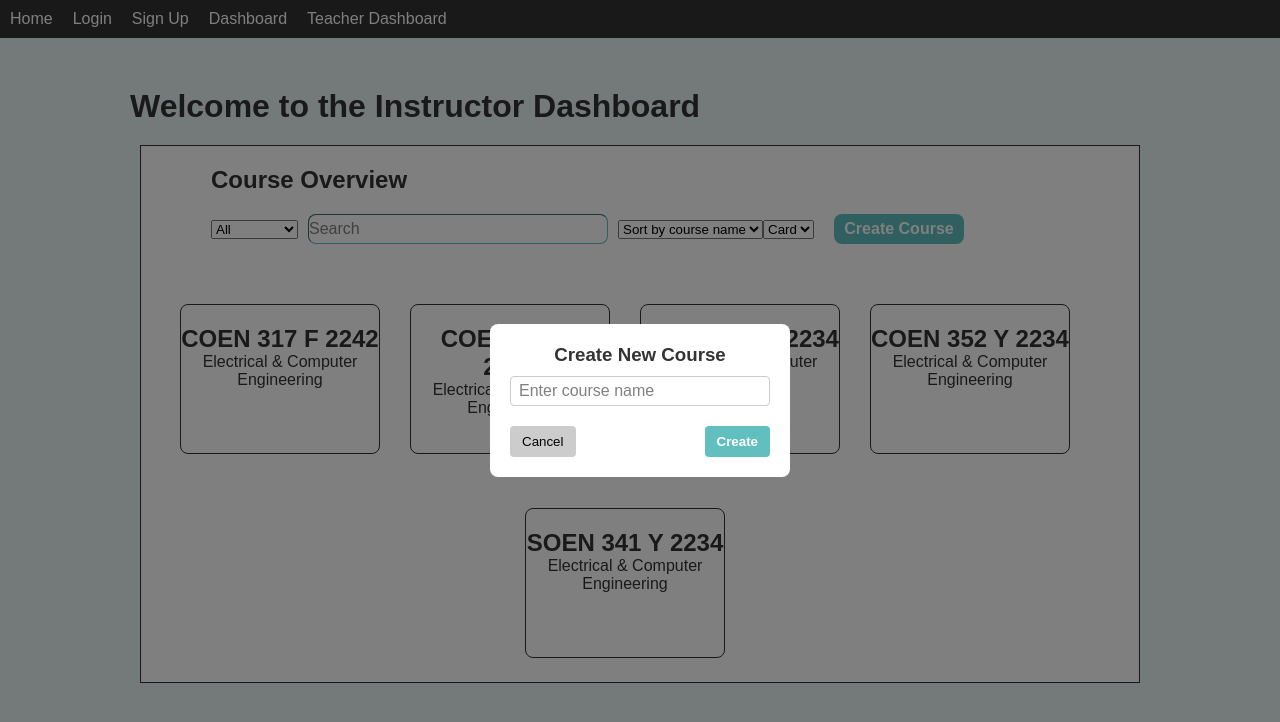
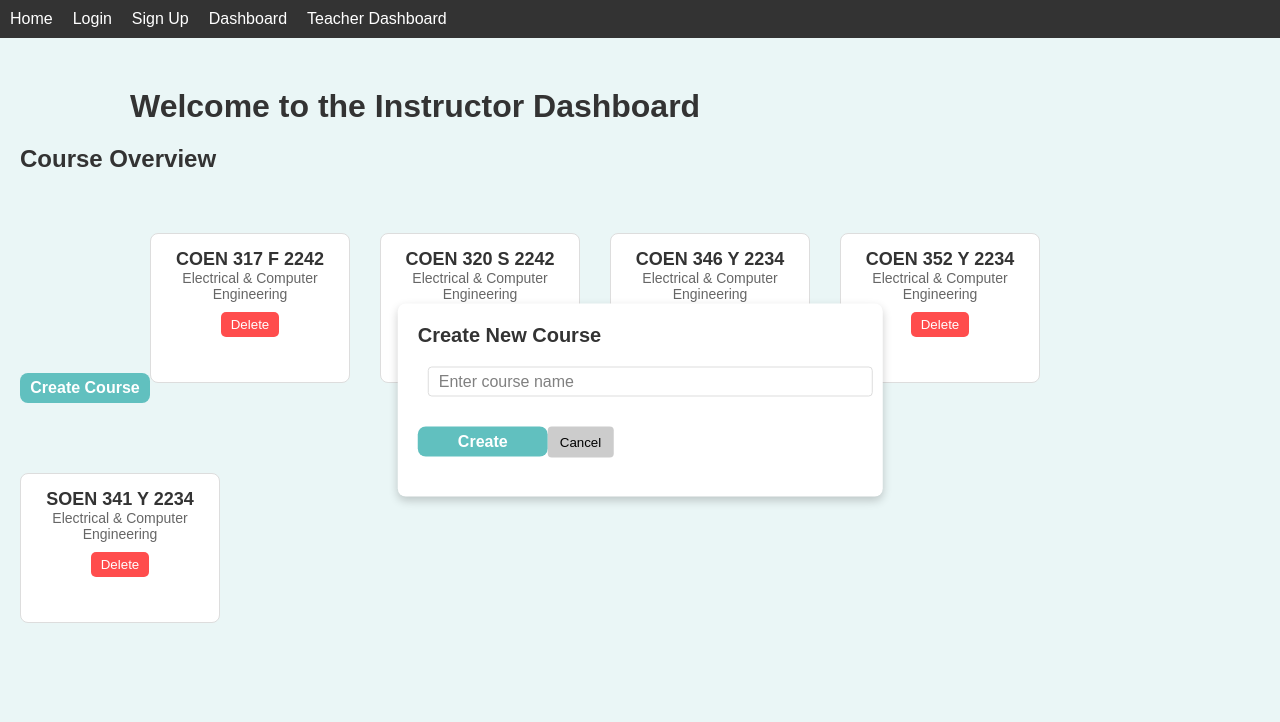
Before and after one commit to SimonKallassi/15-SOEN341_Project_F24, a Next.js app: page /TeacherDash in a window 1280 px wide. Both pictures are taken after a click on the button "Create Course". Shown: the top 722 px of the page. Built offline with nearby package versions, Linux system fonts and the light colour scheme.

Commit message:
teacher course list backend connection attempt

```diff
--- a/pages/TeacherCourseList.js
+++ b/pages/TeacherCourseList.js
@@ -1,7 +1,8 @@
+import React, { useState } from 'react';
 import Link from 'next/link';
-import React, { useState } from 'react';
+import axios from 'axios';
 
-function CourseList({ courses }) {
+function CourseList({ courses, setCourses }) {
     const [showModal, setShowModal] = useState(false);
     const [newCourseName, setNewCourseName] = useState('');
 
@@ -14,37 +15,80 @@ function CourseList({ courses }) {
         setNewCourseName('');
     };
 
-    const handleCreateCourse = () => {
-        console.log("Creating course with name:", newCourseName);
-        handleModalClose();
+    const handleCreateCourse = async () => {
+        try {
+            const userEmail = localStorage.getItem("user_email");
+            const response = await axios.post('http://127.0.0.1:8000/create_classroom', {
+                classroom_name: newCourseName,
+                user_email: userEmail,
+            });
+            const newCourse = {
+                id: response.data.classroom_id,
+                name: newCourseName,
+                description: 'New Course Description',
+            };
+            setCourses([...courses, newCourse]);
+            setShowModal(false);
+            setNewCourseName('');
+        } catch (error) {
+            console.error("Error creating course", error);
+        }
+    };
+
+    const handleDeleteCourse = async (courseId) => {
+        try {
+            await axios.delete(`http://127.0.0.1:8000/delete_classroom/${courseId}`);
+            setCourses(courses.filter(course => course.id !== courseId));
+        } catch (error) {
+            console.error("Error deleting course", error);
+        }
     };
 
     return (
-        <div>
-            <div id="out">
-                <div id="course-filtering">
-                    <h2>Course Overview</h2>
-                    <div className="filters">
-                        <select>
-                            <option value="all">All</option>
-                            <option value="completed">Completed</option>
-                        </select>
-                        <input type="text" placeholder="Search" />
-                        <select>
-                            <option>Sort by course name</option>
-                            <option>Sort by date</option>
-                        </select>
-                        <select>
-                            <option>Card</option>
-                            <option>List</option>
-                        </select>
-                        <button
-                            onClick={handleCreateCourseClick}
-                            style={{
+        <div style={styles.container}>
+            <h2 style={styles.title}>Course Overview</h2>
+            <button onClick={handleCreateCourseClick} style={styles.createButton}>Create Course</button>
+            {courses.map((course) => (
+                <div key={course.id} id="course" style={styles.courseCard}>
+                    <Link href={`/${course.id}`}>
+                        <span>
+                            <h2 style={styles.courseName}>{course.name}</h2>
+                            <p style={styles.courseDescription}>{course.description}</p>
+                        </span>
+                    </Link>
+                    <button onClick={() => handleDeleteCourse(course.id)} style={styles.deleteButton}>Delete</button>
+                </div>
+            ))}
+            {showModal && (
+                <div style={styles.modal}>
+                    <h3 style={styles.modalTitle}>Create New Course</h3>
+                    <input
+                        type="text"
+                        placeholder="Enter course name"
+                        value={newCourseName}
+                        onChange={(e) => setNewCourseName(e.target.value)}
+                        style={styles.input}
+                    />
+                    <button onClick={handleCreateCourse} style={styles.createButton}>Create</button>
+                    <button onClick={handleModalClose} style={styles.cancelButton}>Cancel</button>
+                </div>
+            )}
+        </div>
+    );
+}
+
+const styles = {
+    container: {
+        padding: '20px',
+    },
+    title: {
+        fontSize: '24px',
+        marginBottom: '10px',
+    },
+    createButton: {
         marginTop: '20px',
-                                marginLeft: '20px',
+        marginBottom: '20px',
         border: 'none',
-                                textAlign: 'center',
         width: '130px',
         borderRadius: '8px',
         backgroundColor: '#61C0BF',
@@ -53,96 +97,60 @@ function CourseList({ courses }) {
         fontWeight: 'bold',
         height: '30px',
         cursor: 'pointer',
-                            }}
-                        >
-                            Create Course
-                        </button>
-                    </div>
-                </div>
-                {courses.map((course) => (
-                    <div key={course.id} id="course">
-                        {/* Using Next.js Link for navigation */}
-                        <Link href={`/${course.id}`}>
-                            <span>
-                                <h2>{course.name}</h2>
-                                <p>{course.description}</p>
-                            </span>
-                        </Link>
-                    </div>
-                ))}
-            </div>
-
-            {/* Modal for creating course */}
-            {showModal && (
-                <div
-                    style={{
+    },
+    courseCard: {
+        border: '1px solid #ddd',
+        padding: '15px',
+        borderRadius: '8px',
+        marginBottom: '10px',
+        backgroundColor: '#fff',
+    },
+    courseName: {
+        fontSize: '18px',
+        fontWeight: '600',
+    },
+    courseDescription: {
+        fontSize: '14px',
+        color: '#666',
+    },
+    deleteButton: {
+        backgroundColor: '#ff4d4d',
+        color: '#fff',
+        border: 'none',
+        padding: '5px 10px',
+        borderRadius: '5px',
+        cursor: 'pointer',
+        marginTop: '10px',
+    },
+    modal: {
         position: 'fixed',
-                        top: '0',
-                        left: '0',
-                        width: '100%',
-                        height: '100%',
-                        backgroundColor: 'rgba(0, 0, 0, 0.5)',
-                        display: 'flex',
-                        justifyContent: 'center',
-                        alignItems: 'center',
-                    }}
-                >
-                    <div
-                        style={{
+        top: '50%',
+        left: '50%',
+        transform: 'translate(-50%, -50%)',
         backgroundColor: '#fff',
         padding: '20px',
         borderRadius: '8px',
-                            width: '300px',
-                            textAlign: 'center',
-                        }}
-                    >
-                        <h3>Create New Course</h3>
-                        <input
-                            type="text"
-                            placeholder="Enter course name"
-                            value={newCourseName}
-                            onChange={(e) => setNewCourseName(e.target.value)}
-                            style={{
+        boxShadow: '0px 4px 10px rgba(0, 0, 0, 0.2)',
+    },
+    modalTitle: {
+        fontSize: '20px',
+        fontWeight: '600',
+        marginBottom: '10px',
+    },
+    input: {
         width: '100%',
-                                padding: '8px',
-                                margin: '10px 0',
+        padding: '10px',
         borderRadius: '4px',
-                                border: '1px solid #ccc',
-                            }}
-                        />
-                        <div style={{ display: 'flex', justifyContent: 'space-between', marginTop: '10px' }}>
-                            <button
-                                onClick={handleModalClose}
-                                style={{
+        border: '1px solid #ddd',
+        marginBottom: '10px',
+    },
+    cancelButton: {
+        backgroundColor: '#ccc',
+        border: 'none',
         padding: '8px 12px',
-                                    border: 'none',
         borderRadius: '4px',
-                                    backgroundColor: '#ccc',
         cursor: 'pointer',
-                                }}
-                            >
-                                Cancel
-                            </button>
-                            <button
-                                onClick={handleCreateCourse}
-                                style={{
-                                    padding: '8px 12px',
-                                    border: 'none',
-                                    borderRadius: '4px',
-                                    backgroundColor: '#61C0BF',
-                                    color: '#fff',
-                                    fontWeight: 'bold',
-                                    cursor: 'pointer',
-                                }}
-                            >
-                                Create
-                            </button>
-                        </div>
-                    </div>
-                </div>
-            )}
-        </div>
-    );
-}
+    },
+};
 
 export default CourseList;
```
Lines whose indentation alone changed are shown as unchanged.
